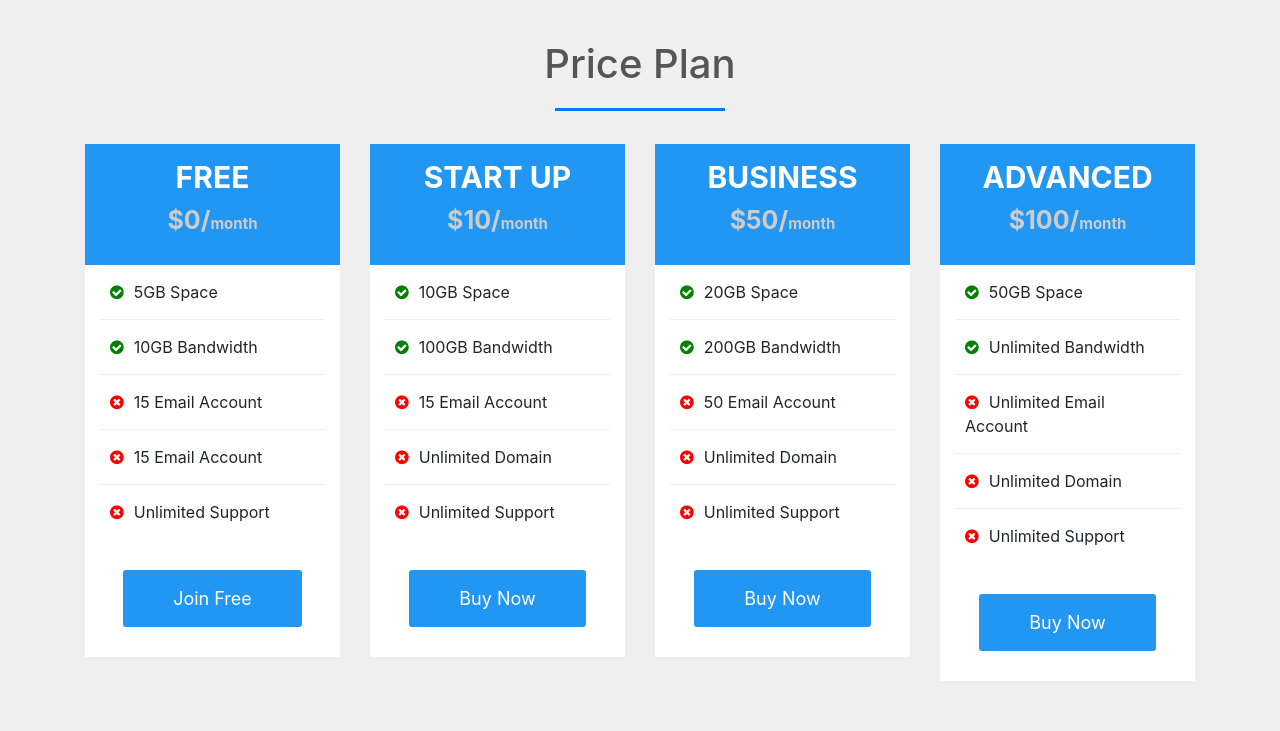
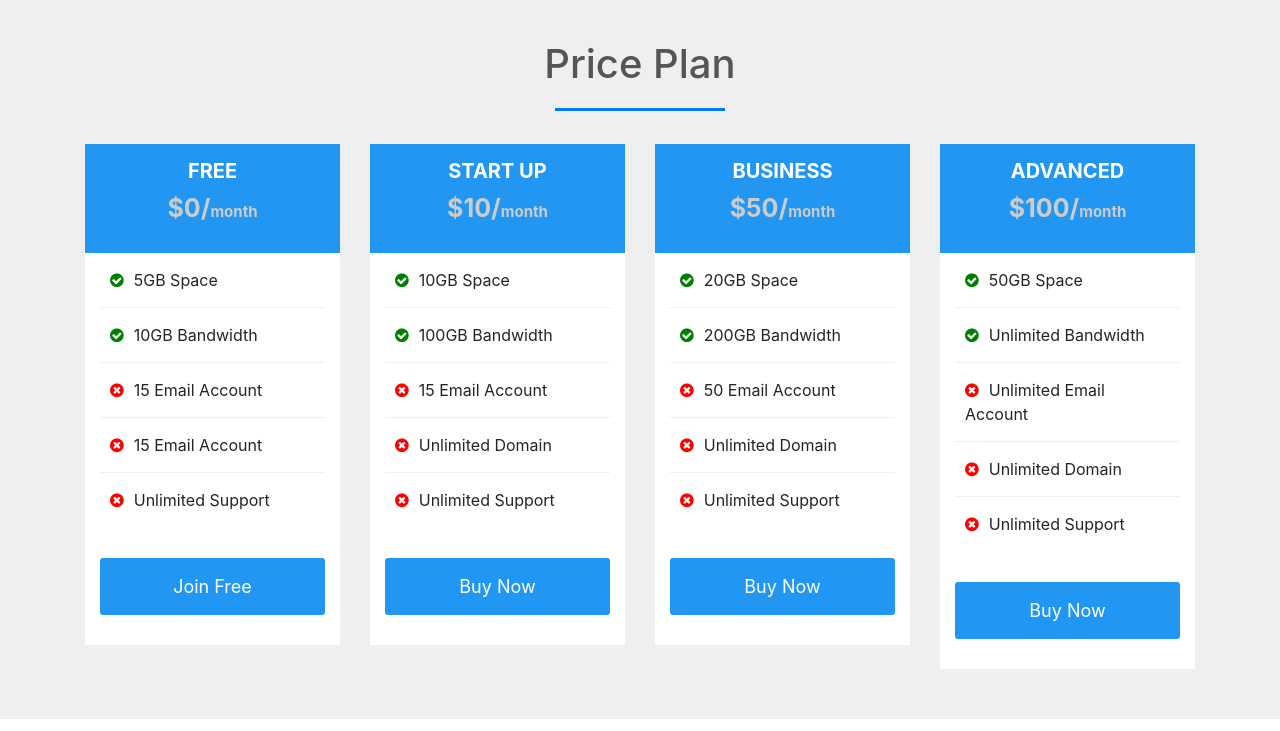
Before and after one commit to ualperen41/Business-Website, a plain HTML site: page index.html in a window 1280 px wide. Shown: the part 2548-3279 px from the top of the page. Drawn offline with nearby package versions, Linux system fonts and the light colour scheme.

Commit message:
düzenleme

```diff
--- a/style.css
+++ b/style.css
@@ -251,6 +251,7 @@ h1::after {
 #price {
   padding: 40px 0;
   background: #efefef;
+
 }
 
 .single-price {
@@ -271,14 +272,18 @@ h1::after {
   float: left;
   padding: 10px 5px;
   width: 100%;
+
 }
 .price-head h2 {
   color: #fff;
-  font-size: 30px;
+  font-size: 20px;
   font-weight: bold;
   margin-bottom: 5px;
   padding: 5px;
   text-transform: uppercase;
+    display: flex;
+  align-items: center;
+  justify-content: center;
 }
 
 .price-head p {
@@ -332,7 +337,9 @@ ul li:last-child {
 .buy-btn {
  background-color: #2196f3;
     border-radius: 3px;
-    display: inline-block;
+    display: flex;
+    align-items: center;
+    justify-content: center;
     font-size: 18px;
     padding: 15px 50px;
     transition: 0.5s;
```
Also changed, not shown: index.html (+2 -2 lines).
